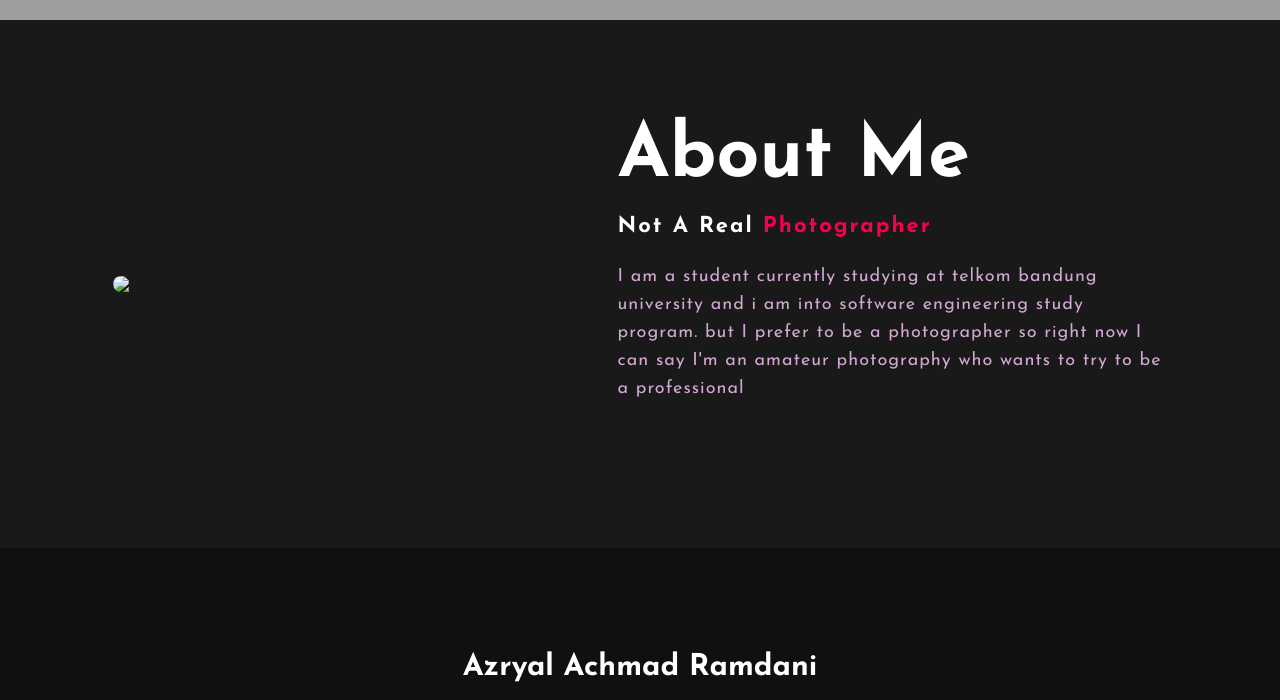
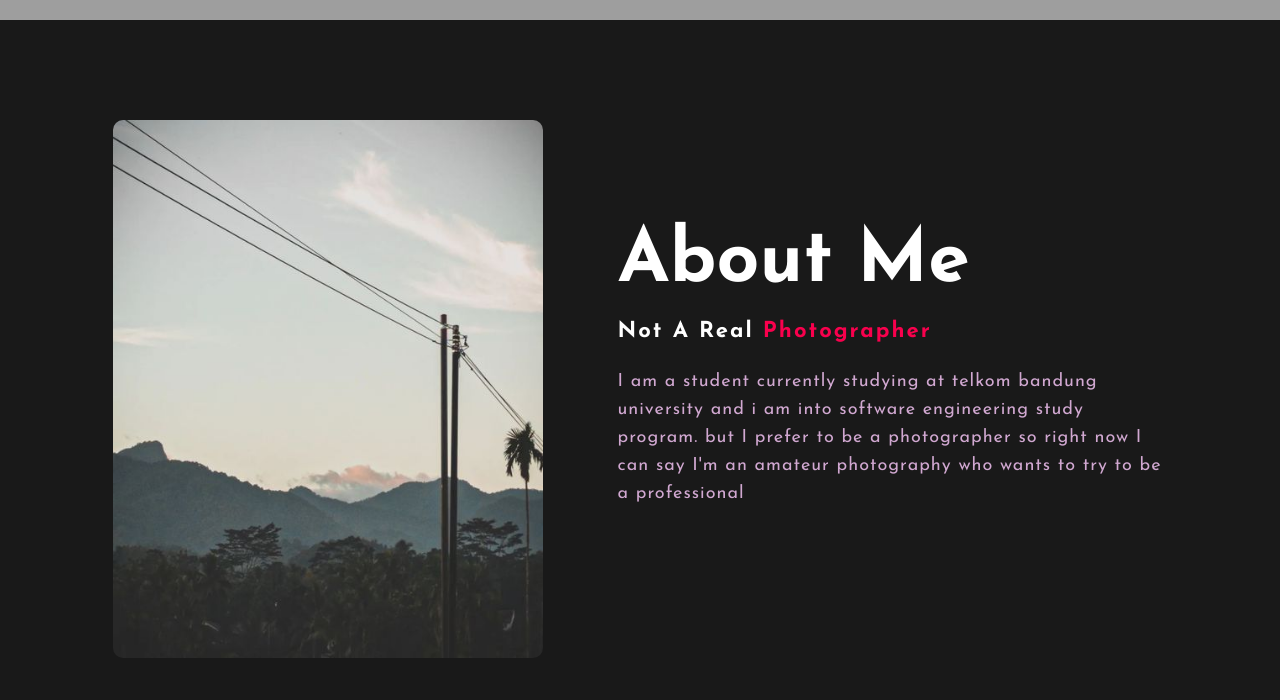
Before and after one commit to AzryalMods/AzryalModssadas.github.io, a plain HTML site: page index.html in a window 1280 px wide. Shown: the part 780-1480 px from the top of the page. Drawn offline with Linux system fonts and the light colour scheme; grey boxes are pictures that could not be loaded.

Commit message:
Update index.html

```diff
--- a/index.html
+++ b/index.html
@@ -32,7 +32,7 @@
 	<!----About section start---->
 	<section class="about">
 		<div class="main">
-			<img src="img/IMG_2449.jgp">
+			<img src="img/gambar1.jpg">
 			<div class="about-text">
 				<h2>About Me</h2>
 				<h5>Not A Real <span>Photographer</span></h5>
```
